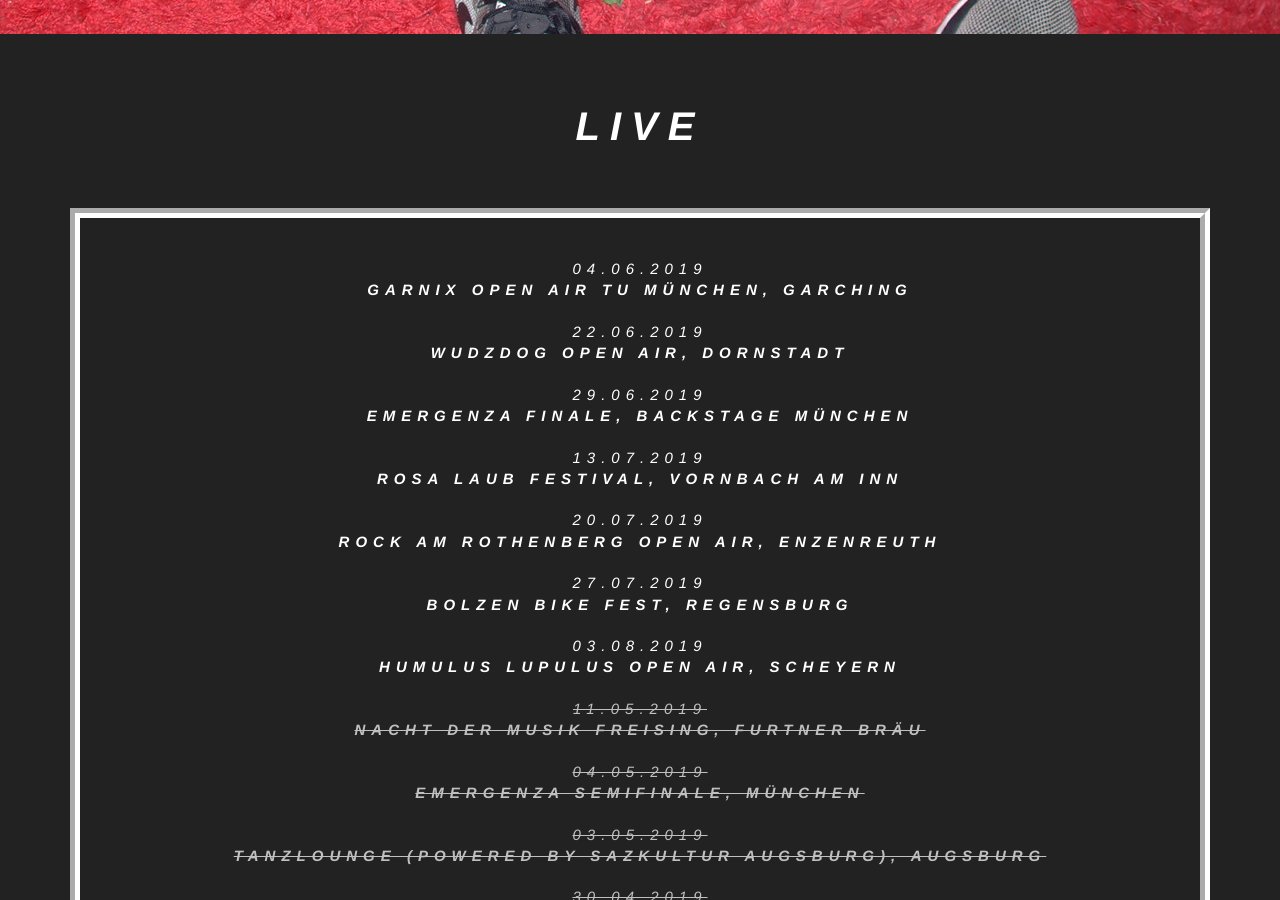
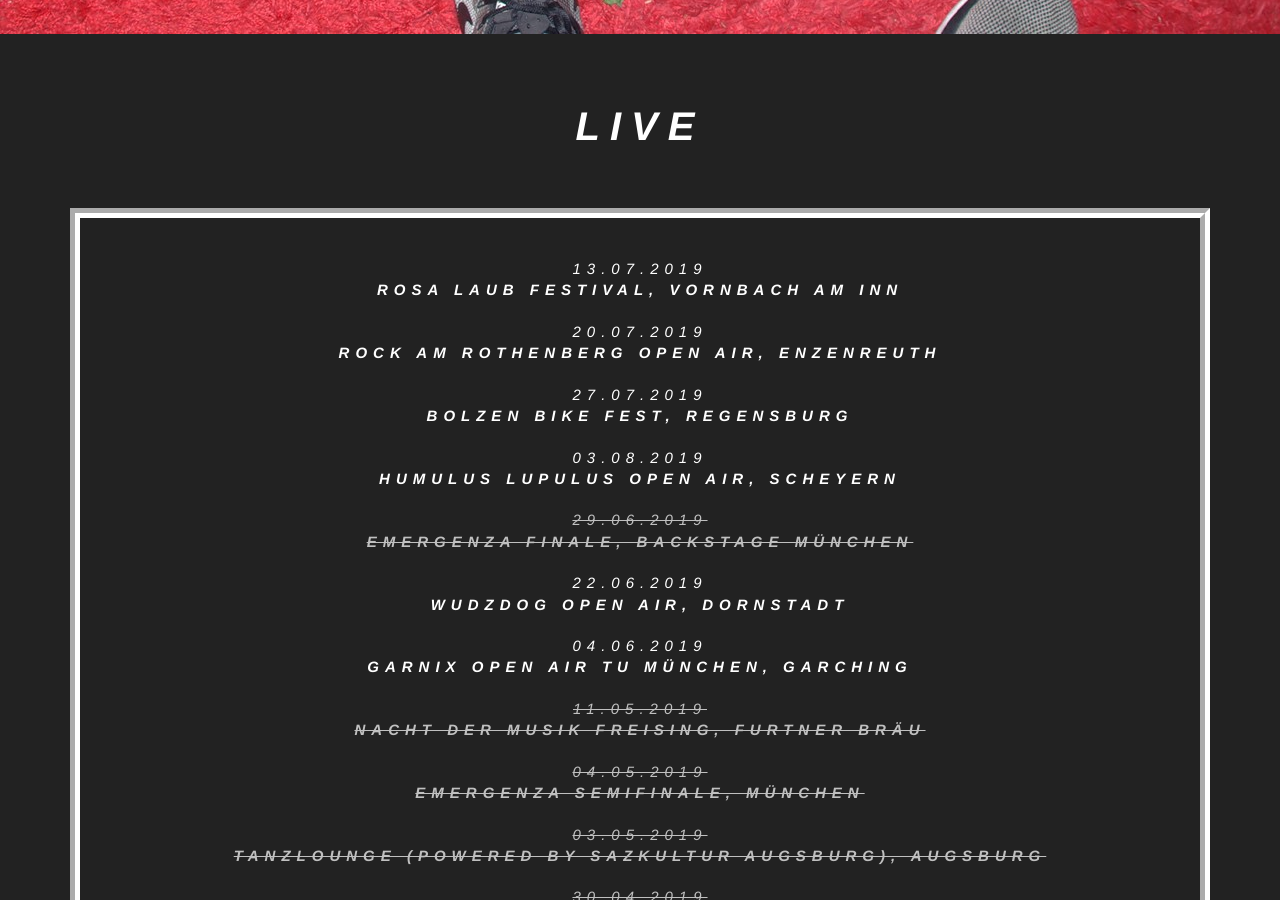
Before and after one commit to jabbadafunk/jabbadafunk.github.io, a Jekyll site: the page built from index.html, in a window 1280 px wide and 900 px high, scrolled down 866 px. Built offline with Jekyll 4.4.1, drawn with Linux system fonts in a browser that asks for light colours; part of the change alters nothing that is shown.

```diff
--- a/_data/gigs.yml
+++ b/_data/gigs.yml
@@ -1,13 +1,4 @@
 ---
-- location: GARNIX Open Air TU München, Garching
-  date: 2019-06-04 14:00:00 +0000
-  completed: false
-- location: Wudzdog Open Air, Dornstadt
-  date: 2019-06-22T00:00:00.000+00:00
-  completed: false
-- location: Emergenza Finale, Backstage München
-  date: 2019-06-29 19:00:00 +0000
-  completed: false
 - location: 'Rosa Laub Festival, Vornbach am Inn '
   date: 2019-07-13 14:30:00 +0000
   completed: false
@@ -19,6 +10,15 @@
   completed: false
 - location: Humulus Lupulus Open Air, Scheyern
   date: 2019-08-03 18:00:00 +0000
+  completed: false
+- location: Emergenza Finale, Backstage München
+  date: 2019-06-29 19:00:00 +0000
+  completed: true
+- location: Wudzdog Open Air, Dornstadt
+  date: 2019-06-22T00:00:00.000+00:00
+  completed: false
+- location: GARNIX Open Air TU München, Garching
+  date: 2019-06-04 14:00:00 +0000
   completed: false
 - location: Nacht der Musik Freising, Furtner Bräu
   date: 2019-05-11 19:00:00 +0000
```
Also changed, not shown: .forestry/settings.yml.
